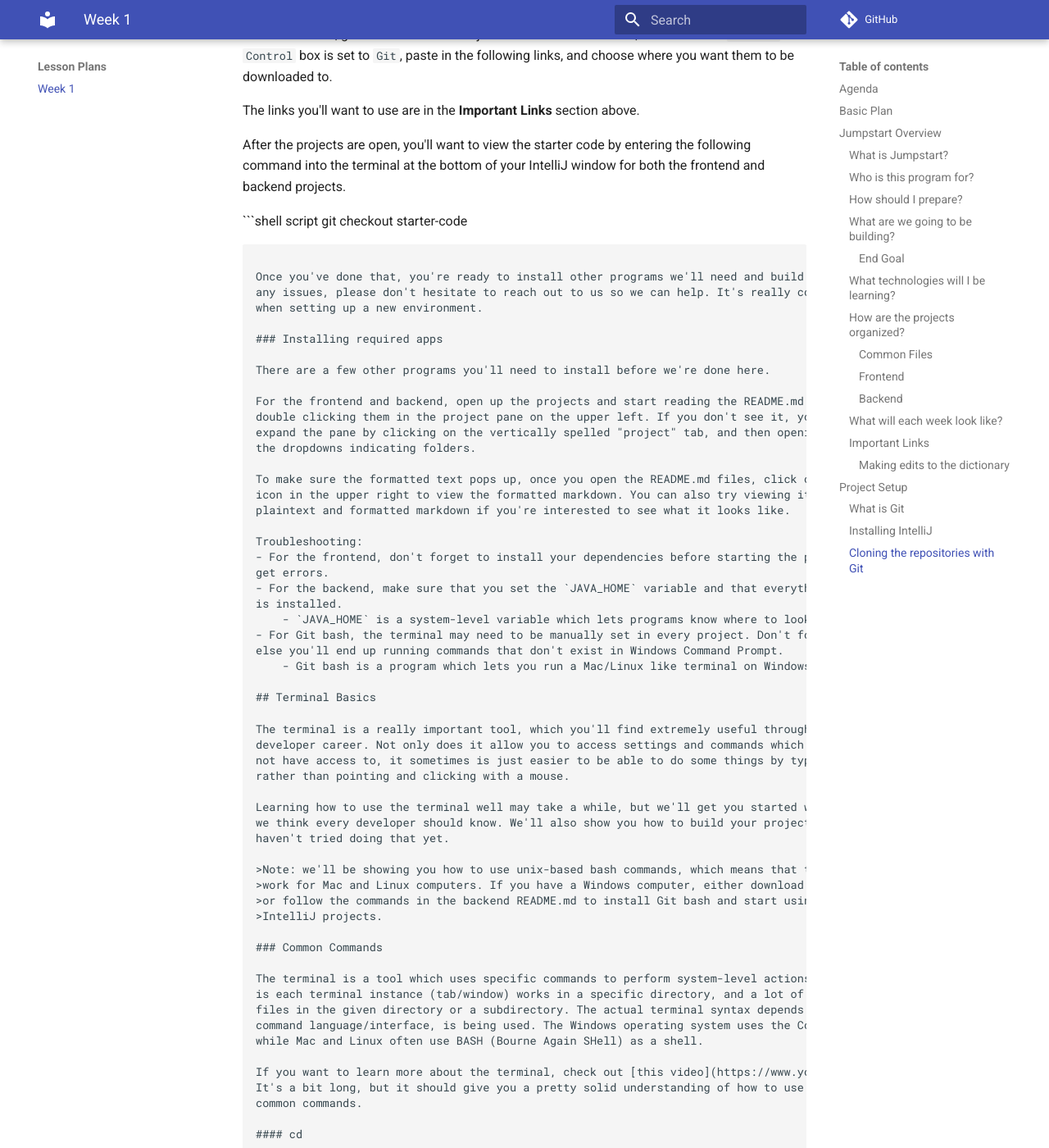
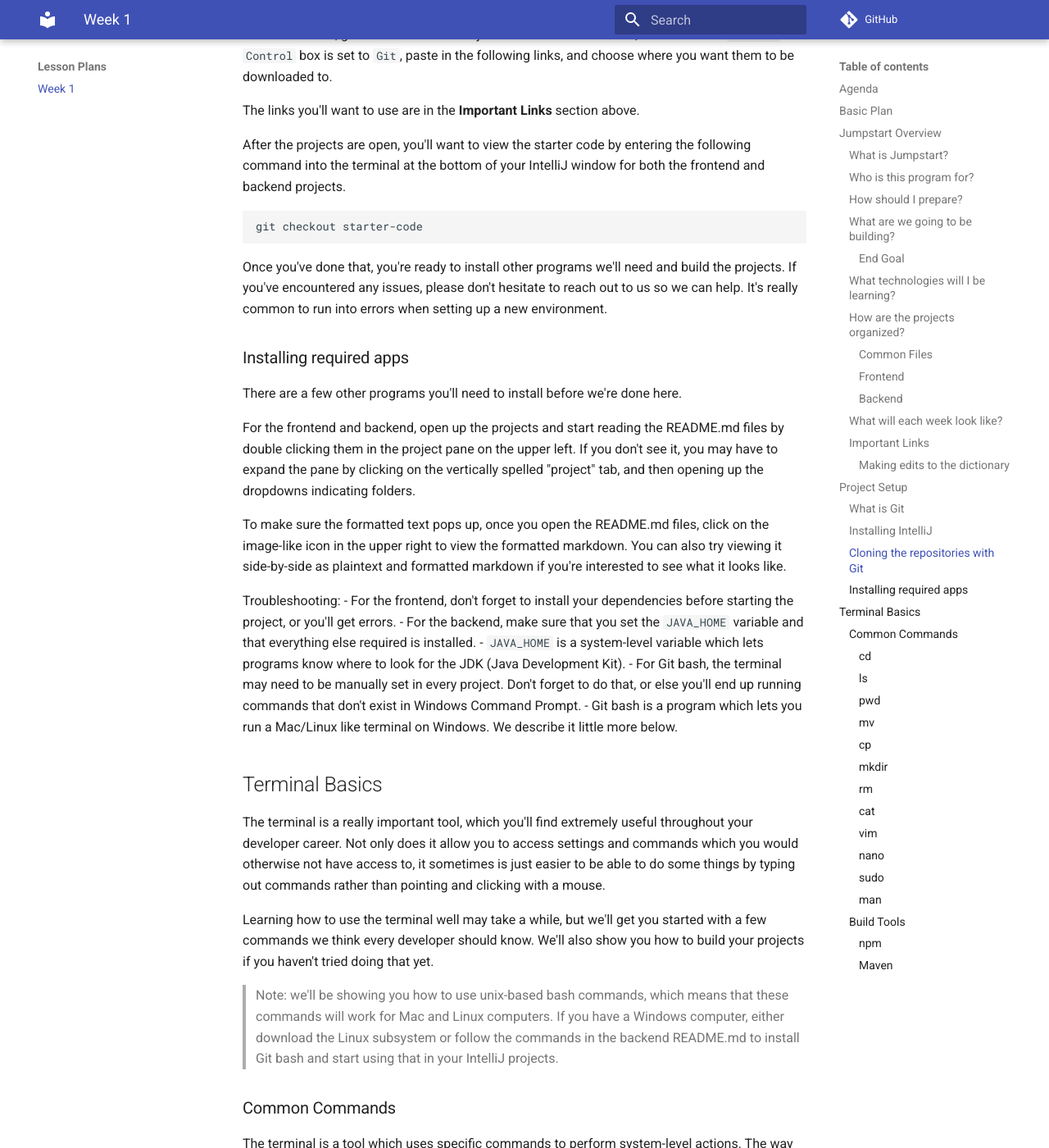
Before and after one commit to Code-4-Community/learning-resources, an MkDocs documentation site: the page built from docs/lesson-plans/week-1.md, in a window 1280 px wide and 1400 px high, scrolled down 8278 px. Shown: the whole window at 82% size. Built offline with MkDocs 1.6.1 and Material for MkDocs 9.7.7, drawn with Linux system fonts in a browser that asks for light colours; comment, search, counter and statistics services are not loaded; some of the changed text lies outside the part shown.

Commit message:
Fix code formatting on md

````diff
--- a/docs/lesson-plans/week-1.md
+++ b/docs/lesson-plans/week-1.md
@@ -320,7 +320,7 @@ The links you'll want to use are in the __Important Links__ section above.
 After the projects are open, you'll want to view the starter code by entering the following command into the terminal
 at the bottom of your IntelliJ window for both the frontend and backend projects.
 
-```shell script
+```
 git checkout starter-code
 ```
 
@@ -385,7 +385,7 @@ common commands.
 allows you to navigate around your computer.
 
 Format:
-```shell script
+```
 cd <directory>
 ```
 
@@ -396,7 +396,7 @@ to jump to a specific one.
 `cd ~/`
 
 Examples:
-```shell script
+```
 # Go to your desktop
 cd Desktop
 
@@ -419,14 +419,14 @@ cd /
 sub-directories).
 
 Format:
-```shell script
+```
 ls <optional filepath>
 ```
 
 - You can list hidden files in a directory with the `-a` flag
 
 Examples:
-```shell script
+```
 # List files in the current directory
 ls
 
@@ -442,7 +442,7 @@ ls Desktop
 `pwd` stands for 'print working directory', and it logs the current directory you're located at.
 
 Format:
-```shell script
+```
 pwd
 ```
 
@@ -452,7 +452,7 @@ pwd
 to rename a file or directory (since that's the same thing as moving it in a way).
 
 Format:
-```shell script
+```
 mv <from filepath> <to filepath>
 ```
 
@@ -460,7 +460,7 @@ mv <from filepath> <to filepath>
 around with symbolic links, but that's way outside of the material of this course).
 
 Example:
-```shell script
+```
 # Move the README.md file to the parent directory without renaming it
 mv README.md ../
 
@@ -476,7 +476,7 @@ mv Documents/test.txt Desktop/hello.world
 `cp` copies a file, and it's very similar to `mv`.
 
 Format:
-```shell script
+```
 cp <exiting file or directory> <new file or directory>
 ```
 
@@ -484,7 +484,7 @@ cp <exiting file or directory> <new file or directory>
 copies everything in the directory too.
 
 Examples:
-```shell script
+```
 # Copy test.txt to Desktop
 cp test.txt Desktop
 
@@ -497,12 +497,12 @@ cp Desktop Documents -r
 `mkdir` creates a directory.
 
 Format:
-```shell script
+```
 mkdir <directory name>
 ```
 
 Examples:
-```shell script
+```
 # Create a Desktop2 directory
 mkdir Desktop2
 ```
@@ -511,7 +511,7 @@ mkdir Desktop2
 
 `rm` deletes a file or a directory.
 
-```shell script
+```
 rm <path to file or directory>
 ```
 
@@ -523,7 +523,7 @@ rm <path to file or directory>
 end up deleting your entire computer (there are a couple protections, but would you really want
 to test them out?).
 
-```shell script
+```
 # Delete the test.txt file
 rm test.txt
 
@@ -537,11 +537,11 @@ rm -rf test
 standard output (your console).
 
 Format:
-```shell script
+```
 cat <filepath>
 ```
 
-```shell script
+```
 # Print out contents of test.txt
 cat test.txt
 ```
@@ -562,7 +562,7 @@ Before you even try to open it, though, you need to know how to exit it. The eas
 do that is to type `<esc>`, then `:q!`.
 
 Format:
-```shell script
+```
 # Open a file using vim
 vim <filepath>
 
@@ -586,7 +586,7 @@ that leaves him annoyed every time he uses it. If you're dedicated to learning a
 text editor, learn vim, but I'm leaving this here for people who don't want to.
 
 Example:
-```shell script
+```
 nano <filepath>
 ```
 
@@ -601,7 +601,7 @@ so you should be a little careful about using it. You can read a little bit more
 [here](https://www.linux.com/news/sudo-or-not-sudo-question/).
 
 Format:
-```shell script
+```
 sudo <some other command>
 ```
 
@@ -609,7 +609,7 @@ sudo <some other command>
 npm will need access to special folders, and so sudo will likely need to be used.
 
 Example:
-```shell script
+```
 # Globally install the create-react-app package using npm
 sudo npm install -g create-react-app
 ```
@@ -622,7 +622,7 @@ It will usually show other flags, how the command should be formatted, and gener
 options for its use.
 
 Format:
-```shell script
+```
 man <command>
 ```
 
@@ -636,7 +636,7 @@ are the up/down arrow keys (or "j"/"k" if you're used to `vim`) and "q" to quit
     one or the other, so it's useful to know both.
 
 Example:
-```shell script
+```
 # Show the manual for ls
 man ls
 
````
